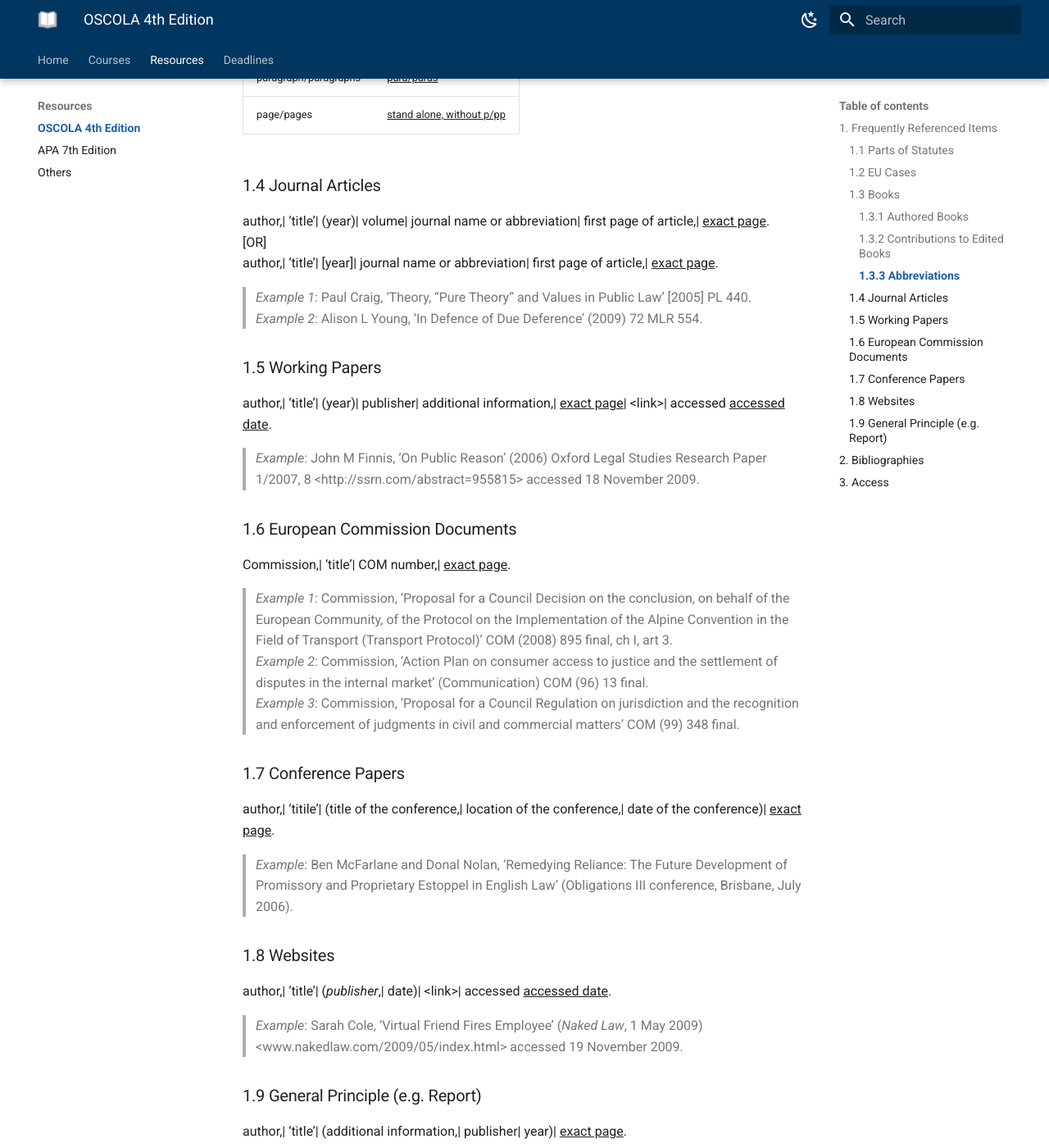
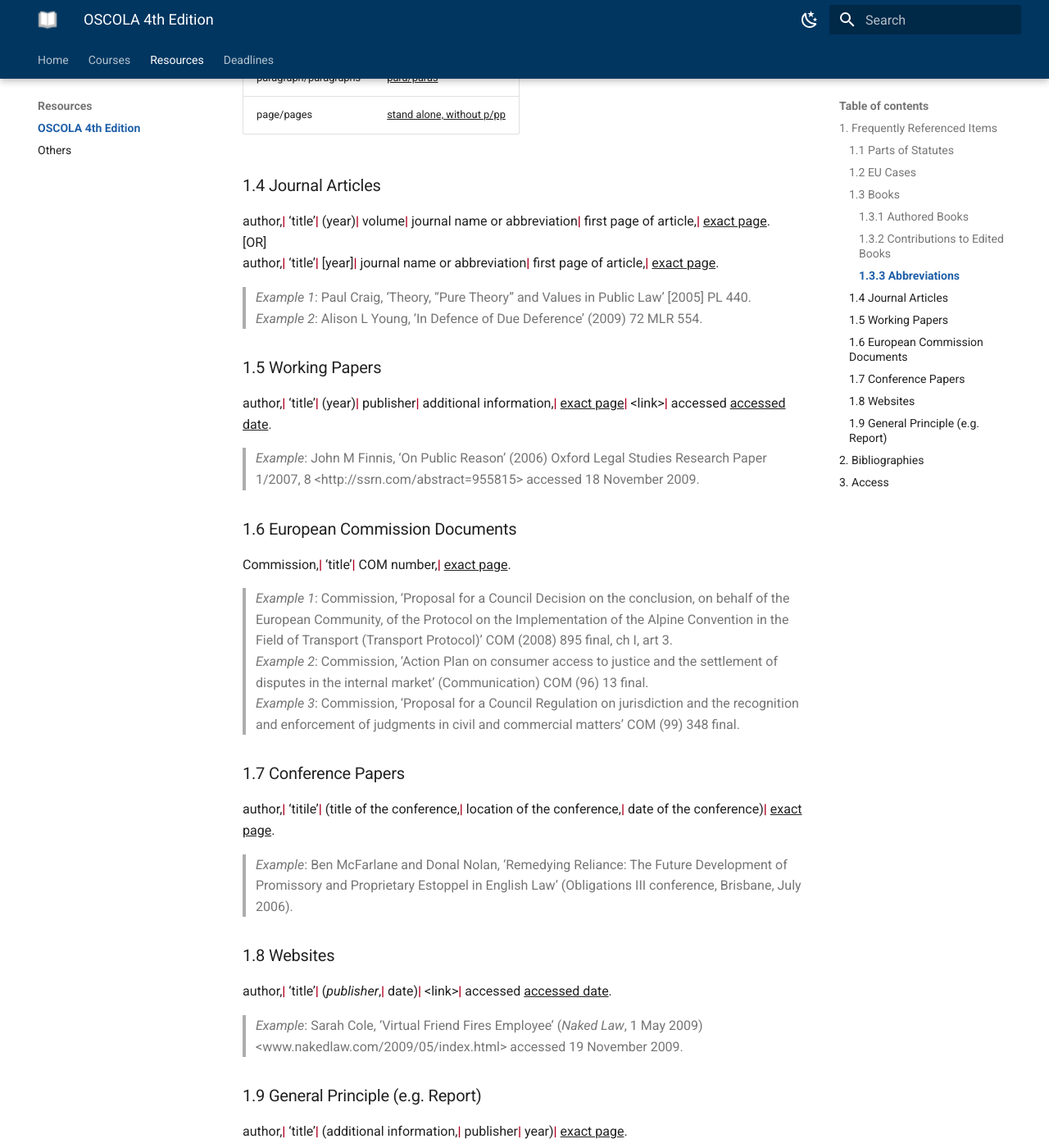
Before and after one commit to leetianshi/glasgow-project, an MkDocs documentation site: the page built from docs/Resources/OSCOLA 4th Edition.md, in a window 1280 px wide and 1400 px high, scrolled down 1536 px. Shown: the whole window at 82% size. Built offline with MkDocs 1.6.1 and Material for MkDocs 9.7.7, drawn with Linux system fonts in a browser that asks for light colours; some of the changed text lies outside the part shown.

Commit message:
init mkdocs

```diff
--- a/docs/Resources/OSCOLA 4th Edition.md
+++ b/docs/Resources/OSCOLA 4th Edition.md
@@ -16,18 +16,18 @@
 > *Example 4*: Sexual Offences Act 2003, s 1(1)(c).
 
 ### 1.2 EU Cases
-case number| *case name*| EU:C case number,| report number| <u>[exact paragraph]</u>.
+case number<span style="color:#B00020;">**|**</span> *case name*<span style="color:#B00020;">**|**</span> EU:C case number,<span style="color:#B00020;">**|**</span> report number<span style="color:#B00020;">**|**</span> <u>[exact paragraph]</u>.
 > *Example 1*: Case C-176/03 *Commission v Council* EU:C:2005:542, [2005] ECR I-7879. <br>
 > *Example 2*: Case C-542/09 *Commission v the Netherlands* EU:C:2012:346.
 
 ### 1.3 Books
 #### 1.3.1 Authored Books
-author,| *title*| (additional information,| edition,| publisher| year)| <u>exact page</u>.
+author,<span style="color:#B00020;">**|**</span> *title*<span style="color:#B00020;">**|**</span> (additional information,<span style="color:#B00020;">**|**</span> edition,<span style="color:#B00020;">**|**</span> publisher<span style="color:#B00020;">**|**</span> year)<span style="color:#B00020;">**|**</span> <u>exact page</u>.
 > *Example 1*: Timothy Endicott, *Administrative Law* (OUP 2009). <br>
 > *Example 2*: Gareth Jones, *Goff and Jones: The Law of Restitution* (1st supp, 7th edn, Sweet & Maxwell 2009).
 
 #### 1.3.2 Contributions to Edited Books
-author,| ‘title’| in editor (ed),| *book title*| (additional information,| publisher| year)| <u>exact page</u>.
+author,<span style="color:#B00020;">**|**</span> ‘title’<span style="color:#B00020;">**|**</span> in editor (ed),<span style="color:#B00020;">**|**</span> *book title*<span style="color:#B00020;">**|**</span> (additional information,<span style="color:#B00020;">**|**</span> publisher<span style="color:#B00020;">**|**</span> year)<span style="color:#B00020;">**|**</span> <u>exact page</u>.
 > *Example 1*: Justine Pila, ‘The Value of Authorship in the Digital Environment’ in William H Dutton and Paul W Jeffreys (eds), *World Wide Research:* *Reshaping the Sciences and Humanities in the Century of Information* (MIT Press 2010). <br>
 > *Example 2*: John Cartwright, ‘The Fiction of the “Reasonable Man”’ in AG Castermans and others (eds), *Ex Libris Hans Nieuwenhuis* (Kluwer 2009).
 
@@ -41,32 +41,32 @@ author,| ‘title’| in editor (ed),| *book title*| (additional information,| p
 | page/pages | <u> stand alone, without p/pp </u> |
 
 ### 1.4 Journal Articles
-author,| ‘title’| (year)| volume| journal name or abbreviation| first page of article,| <u>exact page</u>. <br>
+author,<span style="color:#B00020;">**|**</span> ‘title’<span style="color:#B00020;">**|**</span> (year)<span style="color:#B00020;">**|**</span> volume<span style="color:#B00020;">**|**</span> journal name or abbreviation<span style="color:#B00020;">**|**</span> first page of article,<span style="color:#B00020;">**|**</span> <u>exact page</u>. <br>
 [OR] <br>
-author,| ‘title’| [year]| journal name or abbreviation| first page of article,| <u>exact page</u>.
+author,<span style="color:#B00020;">**|**</span> ‘title’<span style="color:#B00020;">**|**</span> [year]<span style="color:#B00020;">**|**</span> journal name or abbreviation<span style="color:#B00020;">**|**</span> first page of article,<span style="color:#B00020;">**|**</span> <u>exact page</u>.
 > *Example 1*: Paul Craig, ‘Theory, “Pure Theory” and Values in Public Law’ [2005] PL 440. <br>
 > *Example 2*: Alison L Young, ‘In Defence of Due Deference’ (2009) 72 MLR 554.
 
 ### 1.5 Working Papers
-author,| ‘title’| (year)| publisher| additional information,| <u>exact page</u>| <link\>| accessed <u>accessed date</u>.
+author,<span style="color:#B00020;">**|**</span> ‘title’<span style="color:#B00020;">**|**</span> (year)<span style="color:#B00020;">**|**</span> publisher<span style="color:#B00020;">**|**</span> additional information,<span style="color:#B00020;">**|**</span> <u>exact page</u><span style="color:#B00020;">**|**</span> <link\><span style="color:#B00020;">**|**</span> accessed <u>accessed date</u>.
 > *Example*: John M Finnis, ‘On Public Reason’ (2006) Oxford Legal Studies Research Paper 1/2007, 8 <http://ssrn.com/abstract=955815\> accessed 18 November 2009.
 
 ### 1.6 European Commission Documents
-Commission,| ‘title’| COM number,| <u>exact page</u>.
+Commission,<span style="color:#B00020;">**|**</span> ‘title’<span style="color:#B00020;">**|**</span> COM number,<span style="color:#B00020;">**|**</span> <u>exact page</u>.
 > *Example 1*: Commission, ‘Proposal for a Council Decision on the conclusion, on behalf of the European Community, of the Protocol on the Implementation of the Alpine Convention in the Field of Transport (Transport Protocol)’ COM (2008) 895 final, ch I, art 3. <br>
 > *Example 2*: Commission, ‘Action Plan on consumer access to justice and the settlement of disputes in the internal market’ (Communication) COM (96) 13 final. <br>
 > *Example 3*: Commission, ‘Proposal for a Council Regulation on jurisdiction and the recognition and enforcement of judgments in civil and commercial matters’ COM (99) 348 final.
 
 ### 1.7 Conference Papers
-author,| ‘titile’| (title of the conference,| location of the conference,| date of the conference)| <u>exact page</u>.
+author,<span style="color:#B00020;">**|**</span> ‘titile’<span style="color:#B00020;">**|**</span> (title of the conference,<span style="color:#B00020;">**|**</span> location of the conference,<span style="color:#B00020;">**|**</span> date of the conference)<span style="color:#B00020;">**|**</span> <u>exact page</u>.
 > *Example*: Ben McFarlane and Donal Nolan, ‘Remedying Reliance: The Future Development of Promissory and Proprietary Estoppel in English Law’ (Obligations III conference, Brisbane, July 2006).
 
 ### 1.8 Websites
-author,| ‘title’| (*publisher*,| date)| <link\>| accessed <u>accessed date</u>.
+author,<span style="color:#B00020;">**|**</span> ‘title’<span style="color:#B00020;">**|**</span> (*publisher*,<span style="color:#B00020;">**|**</span> date)<span style="color:#B00020;">**|**</span> <link\><span style="color:#B00020;">**|**</span> accessed <u>accessed date</u>.
 > *Example*: Sarah Cole, ‘Virtual Friend Fires Employee’ (*Naked Law*, 1 May 2009) <www.nakedlaw.com/2009/05/index.html\> accessed 19 November 2009.
 
 ### 1.9 General Principle (e.g. Report)
-author,| ‘title’| (additional information,| publisher| year)| <u>exact page</u>.
+author,<span style="color:#B00020;">**|**</span> ‘title’<span style="color:#B00020;">**|**</span> (additional information,<span style="color:#B00020;">**|**</span> publisher<span style="color:#B00020;">**|**</span> year)<span style="color:#B00020;">**|**</span> <u>exact page</u>.
 
 ## 2. Bibliographies
 Items in bibliographies take the same form as all other citations in OSCOLA, with three exceptions: <br>
--- a/mkdocs.yml
+++ b/mkdocs.yml
@@ -40,7 +40,6 @@ nav:
 
   - Resources:
     - OSCOLA 4th Edition: Resources/OSCOLA 4th Edition.md
-    - APA 7th Edition: Resources/APA 7th Edition.md
     - Others: Resources/Others.md
 
   - Deadlines: Deadlines/Deadlines.md
```
Also changed, not shown: docs/Courses/AI Law/AI Law.md (+7 -3 lines), docs/Courses/Copyright Law/Copyright Law.md (+1 -1 lines), docs/Resources/APA 7th Edition.md (deleted, +0 -29 lines), docs/index.md (+1 -1 lines), 3 other files.
